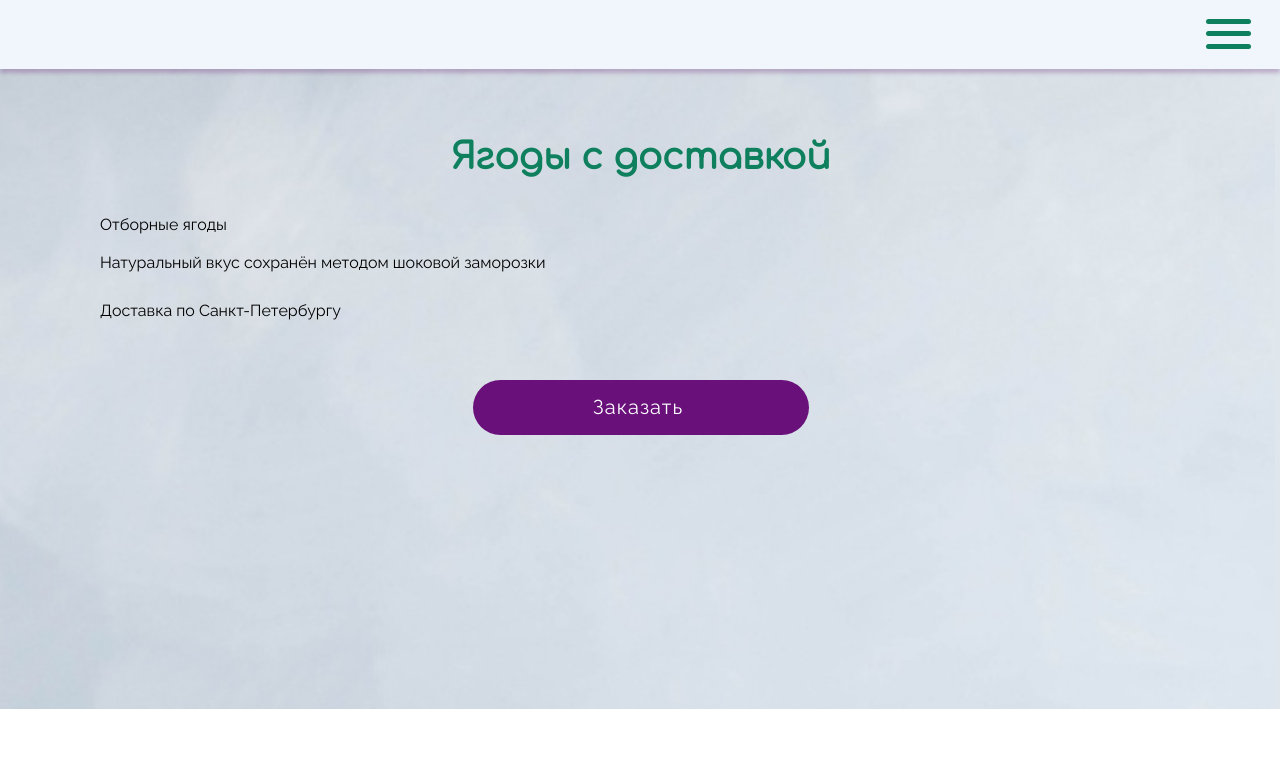
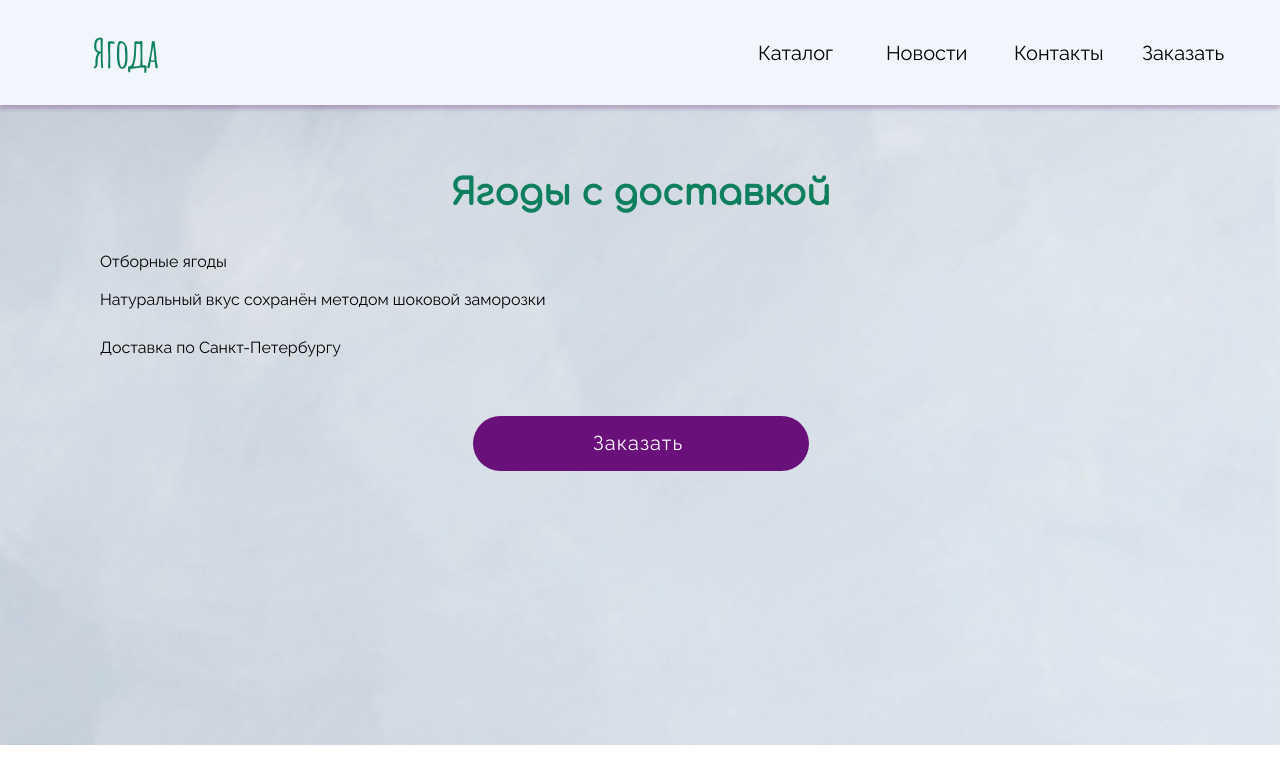
Before and after one commit to Bobjka/2075847-berries, a website: page source/index.html in a window 1280 px wide. Shown: the top 770 px of the page. Drawn offline with nearby package versions, Linux system fonts and the light colour scheme; files that its build step writes are made by us from their sources.

Commit message:
Сделал шапку для планшета

```diff
--- a/source/less/blocks/header.less
+++ b/source/less/blocks/header.less
@@ -1,5 +1,16 @@
 .header {
   background-color: #f1f6fc;
+}
+
+.main-nav {
+  @media (min-width: @tablet-width) {
+    display: flex;
+    box-shadow: 0 4px 4px rgba(88, 13, 101, 0.25);
+    z-index: 2;
+    position: relative;
+    justify-content: space-between;
+    padding: 22px 26px 20px 26px;
+  }
 }
 
 .main-nav__container {
@@ -7,10 +18,20 @@
   padding: 8px 26px;
   z-index: 3;
   position: relative;
+
+  @media (min-width: @tablet-width) {
+    box-shadow: none;
+    padding: 0;
+    display: flex;
+  }
 }
 
 .main-nav--closed .main-nav__list {
   display: none;
+
+  @media (min-width: @tablet-width) {
+    display: flex;
+  }
 }
 
 .main-nav--nojs .main-nav__list {
@@ -33,14 +54,28 @@
   //&:active {
   //  color: rgba(15, 128, 93, 0.5);
   //}
+
+  @media (min-width: @tablet-width) {
+    align-self: center;
+  }
 }
 
 .main-nav__logo-icon {
   vertical-align: middle;
+
+  @media (min-width: @tablet-width) {
+    width: 58px;
+    height: 60px;
+  }
 }
 
 .main-nav__logo-title {
   display: none;
+
+  @media (min-width: @tablet-width) {
+    display: block;
+    padding: 4px 0 0 8px;
+  }
 }
 
 .main-nav__list {
@@ -57,10 +92,24 @@
   box-sizing: border-box;
   left: 0;
   top: 70px;
+
+  @media (min-width: @tablet-width) {
+    flex-direction: row;
+    position: static;
+    width: auto;
+    min-height: auto;
+    padding: 0;
+    justify-content: space-between;
+  }
 }
 
 .main-nav__item {
   padding: 0 0 0 40px;
+
+  @media (min-width: @tablet-width) {
+    padding: 0 0 0 16px;
+    min-width: 112px;
+  }
 }
 
 .main-nav__link {
@@ -68,6 +117,10 @@
   color: #000000;
   padding: 15px 0 14px 0;
   display: inline-block;
+
+  @media (min-width: @tablet-width) {
+    padding: 20px 0 20px 0;
+  }
 
   &:hover {
     color: #7bdb0a;
@@ -94,6 +147,10 @@
   top: 19px;
   right: 29px;
   z-index: 4;
+
+  @media (min-width: @tablet-width) {
+    display: none;
+  }
 
   &::before {
     content: "";
```
